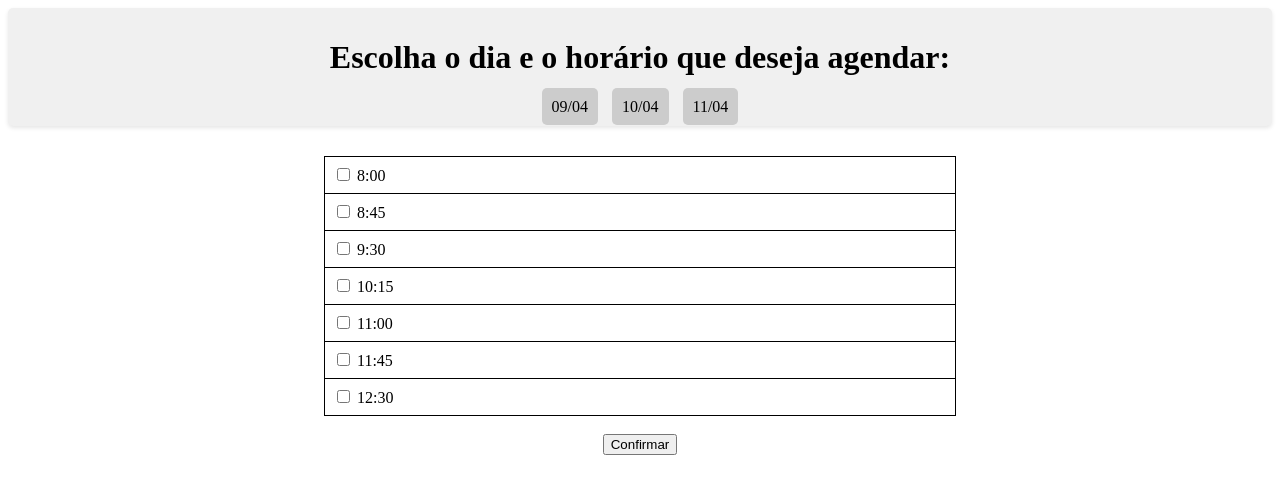
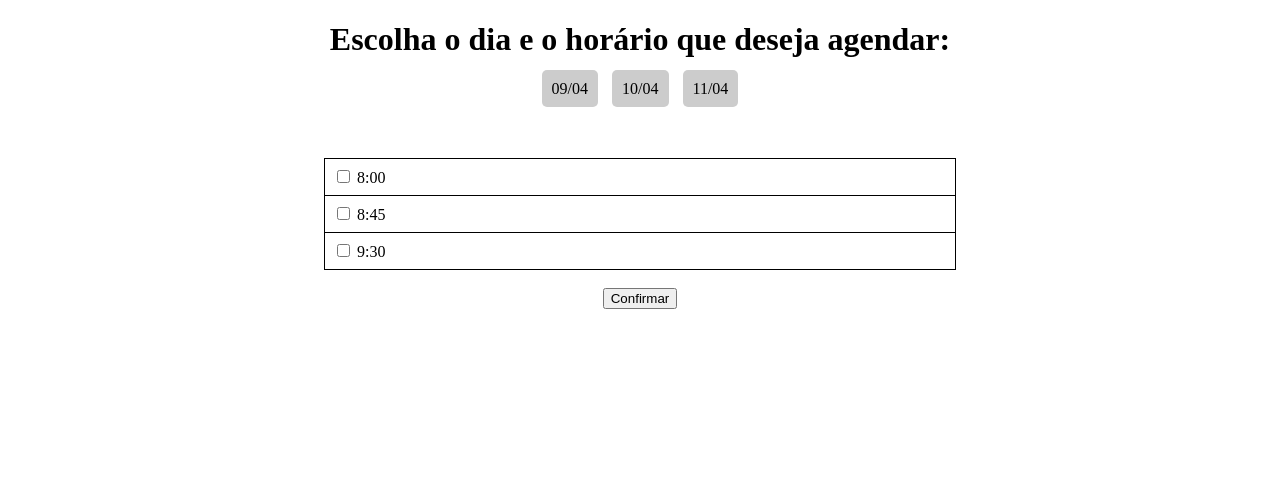
Before and after one commit to ADP087/Agendamento, a PHP site: page /apaga/tabela_bonit/index.html in a window 1280 px wide. Shown: the top 494 px of the page. Run offline with PHP 8.4, Linux system fonts and the light colour scheme.

Commit message:
Melhorando
Melhorando o "apaga"

```diff
--- a/apaga/eu/index.html
+++ b/apaga/eu/index.html
@@ -8,7 +8,7 @@
 </head>
 <body>
     <header>
-        <h1>Escolha o dia e o horário que deseja agendar:</h1>
+        <h1>Escolha o dia e o horário que deseja agendar:</h1> <br>
         <div class="dates">
             <span class="date" data-date="25/04">25/04</span>
             <span class="date" data-date="26/04">26/04</span>
--- a/apaga/tabela_bonit/index.html
+++ b/apaga/tabela_bonit/index.html
@@ -7,12 +7,13 @@
     <title>Gerenciando Tabela</title>
 </head>
 <body>
-    <header class="content-filtro">
+    <header>
         <h1>Escolha o dia e o horário que deseja agendar:</h1>
         <div class="dates">
             <span class="date" data-date="09/04">09/04</span>
             <span class="date" data-date="10/04">10/04</span>
             <span class="date" data-date="11/04">11/04</span>
+            <!-- Adicione mais datas conforme necessário -->
         </div>
     </header>
 
@@ -20,35 +21,22 @@
         <div id="tabela">
             <table id="minha_tabela">
                 <tr>
-                    <td><input type="checkbox" value="8:00" onclick="marcarHorario(this)"> 8:00</td>
+                    <td><input type="checkbox" value="08:00" onclick="marcarHorario(this)"> 8:00</td>
                 </tr>
                 <tr>
-                    <td><input type="checkbox" value="8:45" onclick="marcarHorario(this)"> 8:45</td>
+                    <td><input type="checkbox" value="08:45" onclick="marcarHorario(this)"> 8:45</td>
                 </tr>
                 <tr>
-                    <td><input type="checkbox" value="9:30" onclick="marcarHorario(this)"> 9:30</td>
+                    <td><input type="checkbox" value="09:30" onclick="marcarHorario(this)"> 9:30</td>
                 </tr>
-                <tr>
-                    <td><input type="checkbox" value="10:15" onclick="marcarHorario(this)"> 10:15</td>
-                </tr>
-                <tr>
-                    <td><input type="checkbox" value="11:00" onclick="marcarHorario(this)"> 11:00</td>
-                </tr>
-                <tr>
-                    <td><input type="checkbox" value="11:45" onclick="marcarHorario(this)"> 11:45</td>
-                </tr>
-                <tr>
-                    <td><input type="checkbox" value="12:30" onclick="marcarHorario(this)"> 12:30</td>
-                </tr>
+                <!-- Adicione mais linhas conforme necessário para outros horários -->
             </table>
             <br>
-
             <input type="submit" value="Confirmar" onclick="mostrarHorariosSelecionados()">
-
             <div id="horariosSelecionados"></div>
         </div>
+    </section>
 
-    </section>
     <script src="script.js"></script>
 </body>
 </html>
--- a/apaga/tabela_bonit/style.css
+++ b/apaga/tabela_bonit/style.css
@@ -10,10 +10,19 @@ th, td {
     text-align: left;
 }
 
-td.selected {
-    background-color: red;
-}
+        /* Estilo para o fundo vermelho quando a caixa de seleção está marcada */
+        td.selected {
+          background-color: red;
+      }
 
+      /* Estilo para a data selecionada */
+      .selected-date {
+          background-color: lightblue;
+      }
+
+      .selected-date.darker {
+        background-color: #606568; /* Aqui você pode ajustar a cor como desejar */
+    }
 th {
     background-color: #f2f2f2;
 }
```
Also changed, not shown: apaga/eu/style.css (+17 -0 lines), apaga/tabela_bonit/script.js (+29 -4 lines).
